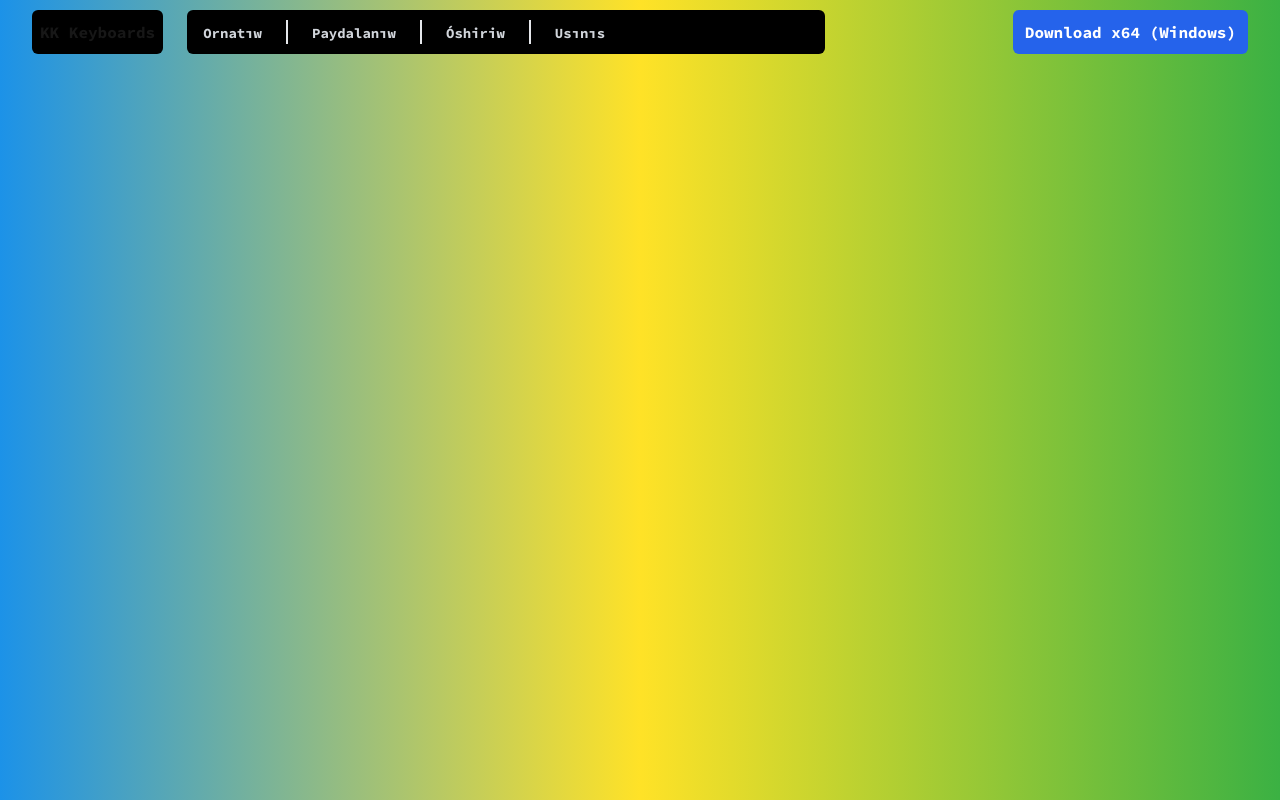
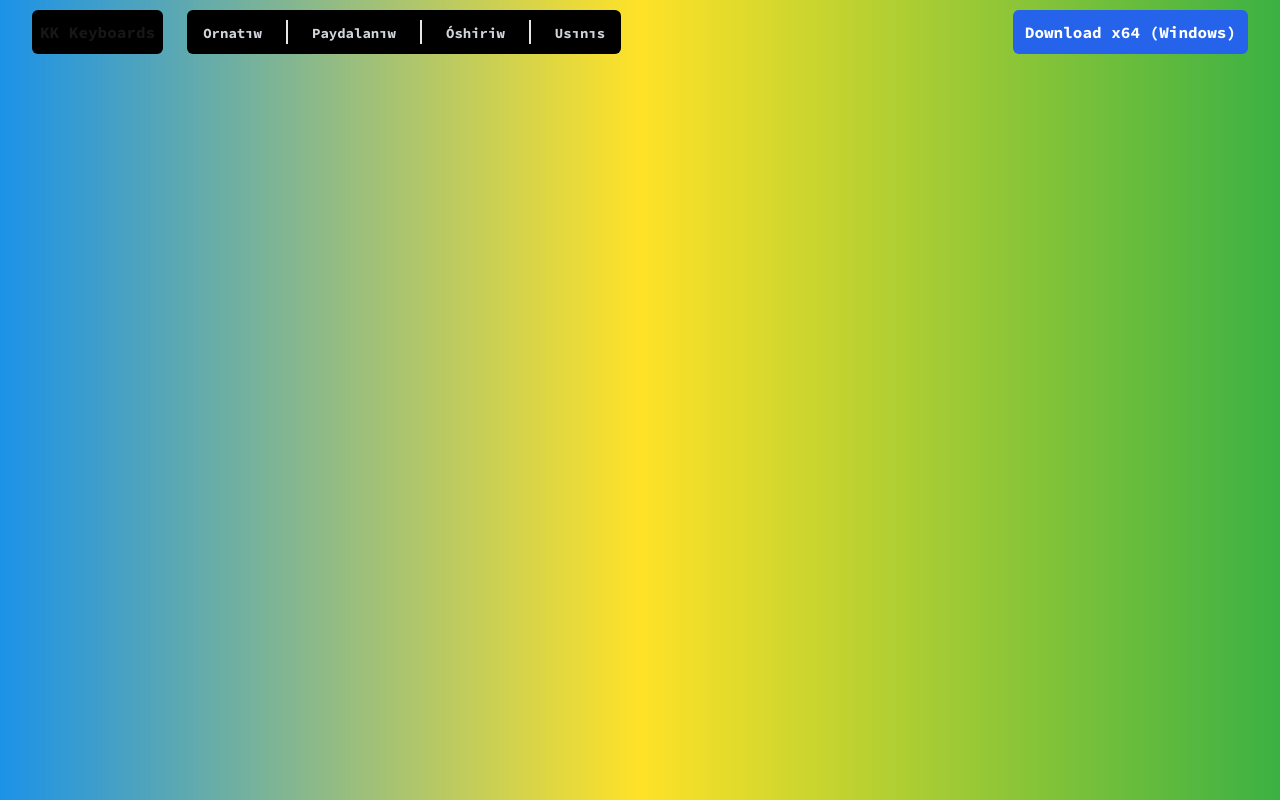
Before and after one commit to uabdirasul/qarakey, a Next.js app: page / in a window 1280 px wide. Built offline with nearby package versions, Linux system fonts and the light colour scheme.

Commit message:
make it more responsive

```diff
--- a/components/LargeDeviceLinks.tsx
+++ b/components/LargeDeviceLinks.tsx
@@ -10,7 +10,10 @@ const LargeDeviceLinks = () => {
   return (
     <div className="flex items-center space-x-4">
       {LINKS.map((link) => (
-        <span key={link.name} className="border-r-2 pr-4 last:border-none">
+        <span
+          key={link.name}
+          className="border-r-2 pr-4 last:pr-0 last:border-none"
+        >
           <Link
             href={link.href}
             className={`${
--- a/components/Navbar.tsx
+++ b/components/Navbar.tsx
@@ -59,17 +59,17 @@ const Navbar = () => {
               </svg>
             </button>
           </div>
-          <div className="flex flex-1 items-center justify-center sm:items-center sm:justify-start">
+          <div className="flex flex-1 items-center justify-center sm:items-center custom-md:justify-start">
             <div className="flex shrink-0 items-center bg-black py-2.5 px-2 rounded-md">
               <Link href="/">
                 <span>KK Keyboards</span>
               </Link>
             </div>
-            <div className="hidden sm:ml-6 sm:block bg-black py-2.5 px-2 rounded-md w-2/3">
+            <div className="hidden sm:ml-6 sm:block bg-black py-2.5 px-2 rounded-md">
               <LargeDeviceLinks />
             </div>
           </div>
-          <div className="absolute inset-y-0 right-0 flex items-center sm:static sm:inset-auto sm:ml-6 sm:pr-0">
+          <div className="absolute inset-y-0 right-0 items-center custom-md:flex hidden">
             <button
               type="button"
               className="relative h-11 rounded-md bg-blue-600 py-2 px-3 text-white hover:text-white focus:outline-none focus:ring-2 focus:ring-white focus:ring-offset-2 focus:ring-offset-gray-800"
--- a/tailwind.config.ts
+++ b/tailwind.config.ts
@@ -4,16 +4,19 @@ const config: Config = {
   content: [
     "./pages/**/*.{js,ts,jsx,tsx,mdx}",
     "./components/**/*.{js,ts,jsx,tsx,mdx}",
-    "./app/**/*.{js,ts,jsx,tsx,mdx}",
+    "./app/**/*.{js,ts,jsx,tsx,mdx}"
   ],
   theme: {
     extend: {
+      screens: {
+        "custom-md": "894px"
+      },
       colors: {
         background: "var(--background)",
-        foreground: "var(--foreground)",
-      },
-    },
+        foreground: "var(--foreground)"
+      }
+    }
   },
-  plugins: [],
+  plugins: []
 };
 export default config;
```
